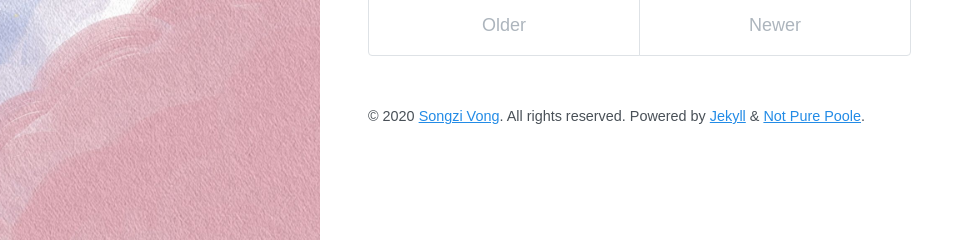
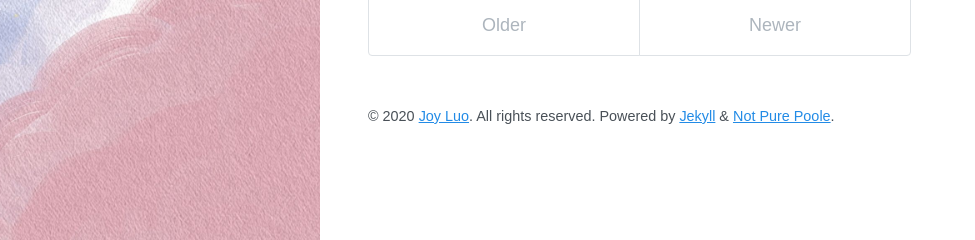
Before and after one commit to Joy3Luo/mathnotes, a Jekyll site: the page built from index.html, in a window 1280 px wide. Shown: the part 660-900 px from the top of the page, without its empty margins (0-975 px from the left). Built offline with Jekyll 4.4.1, drawn with Linux system fonts in a browser that asks for light colours; nearby versions of some CDN libraries; the list of posts is cut into pages by our own code.

Commit message:
Update _config.yml

```diff
--- a/_config.yml
+++ b/_config.yml
@@ -29,14 +29,14 @@
 
 # Optimize Jekyl SEO Tag
 twitter:
-  username: vszhub
+  username:
   card: summary
 logo: logo.png
 social:
-  name: Songzi Vong
+  name: Joy Luo
   links:
-    - https://twitter.com/vszhub
-    - https://github.com/vszhub
+    - https://twitter.com/
+    - https://github.com/joy3luo
 google_site_verification: xxxxx
 lang: en
 
@@ -47,13 +47,13 @@
 # Options
 
 # Replace this value and uncomment to enable Google Analytics tracking
-# google_analytics: UA-000000-0
+google_analytics: G-TG0XJZG53F
 
 # Replace this value and uncomment to enable Disqus
 # disqus: xxxxxx
 
 # Specify the author for blog posts
 author:
-  name: Songzi Vong
-  url: https://github.com/vszhub/
-  email: vszhub@gmail.com
+  name: Joy Luo
+  url: https://github.com/joy3luo/
+  email: zshyly@gmail.com
```
